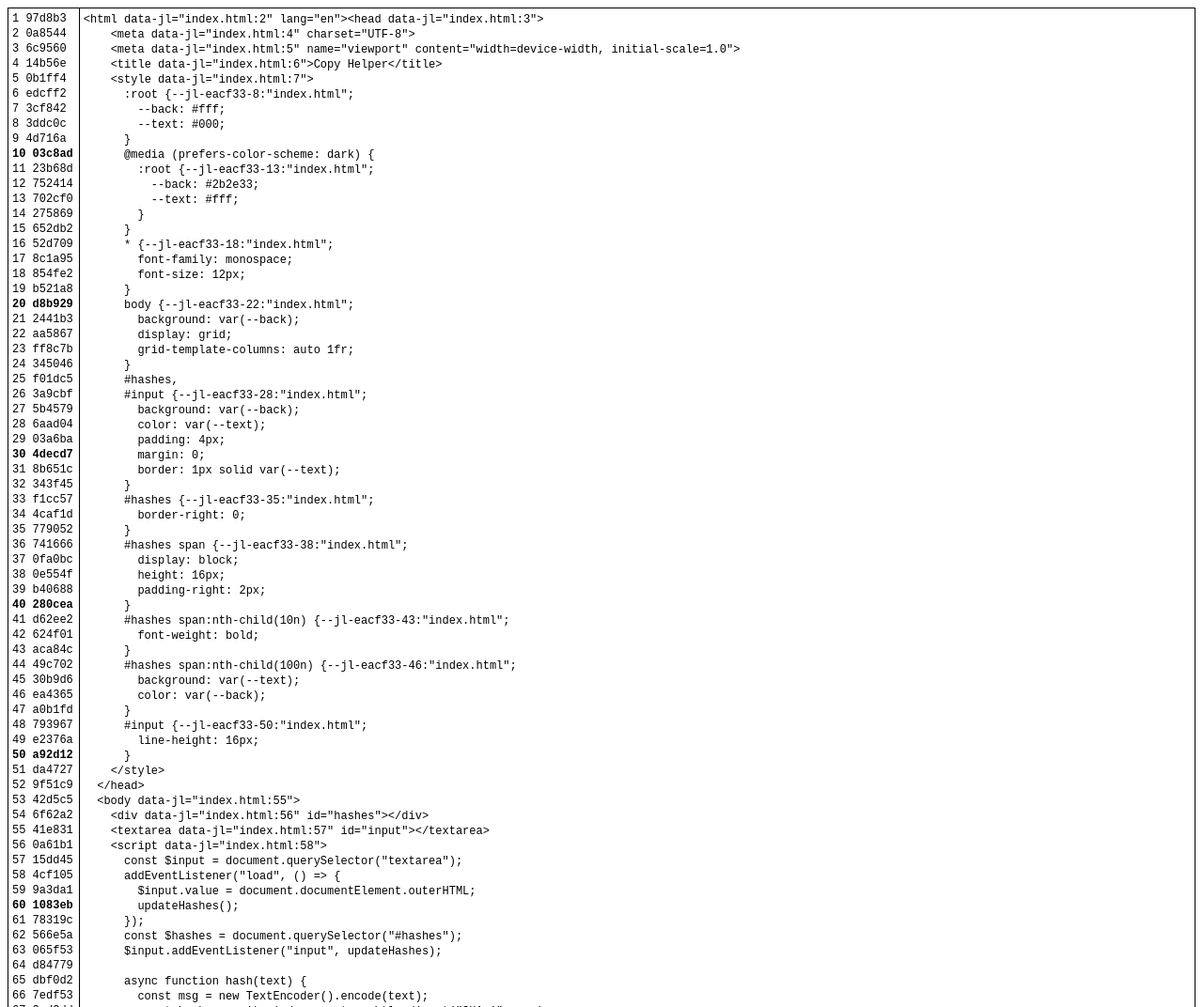
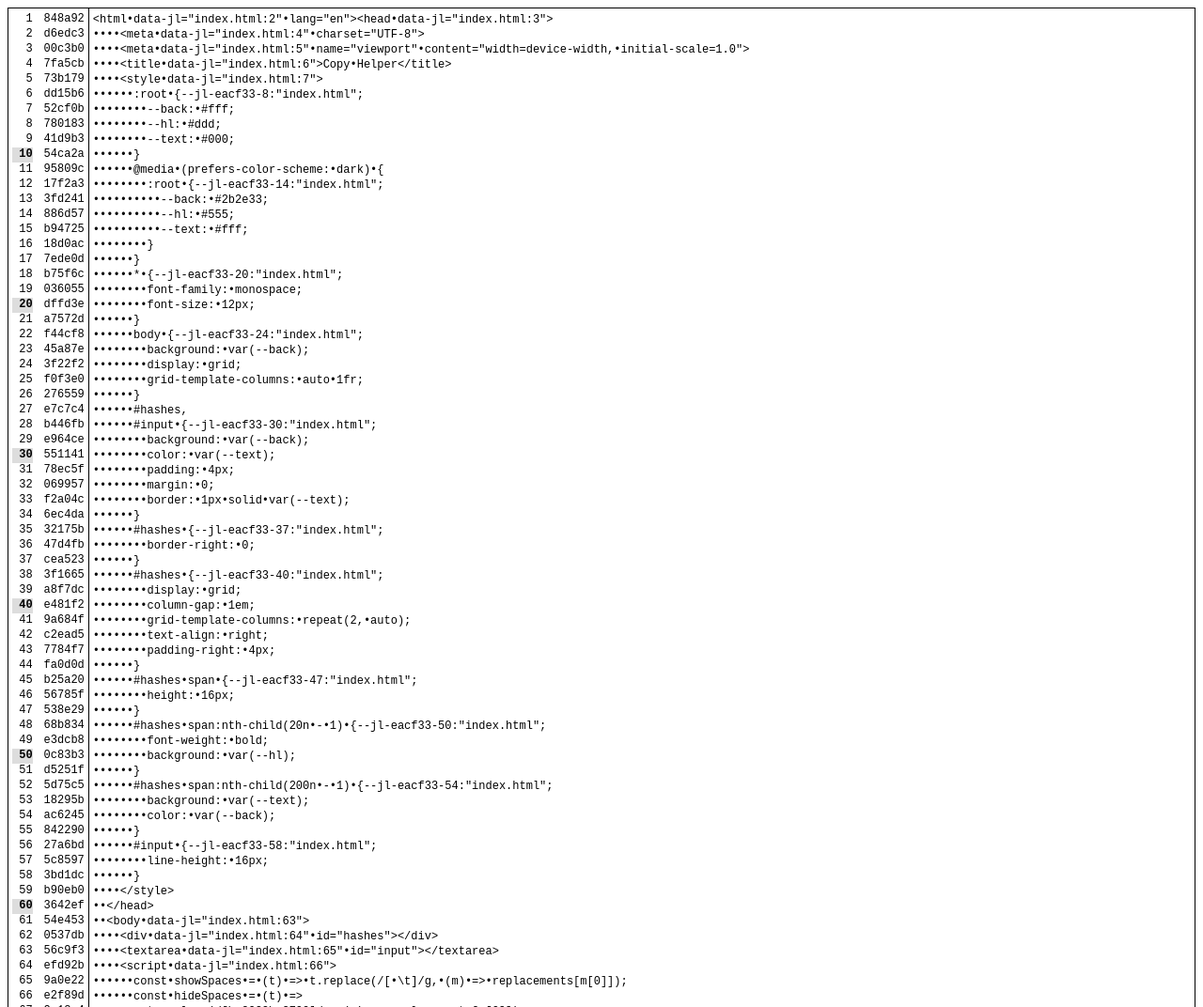
Before and after one commit to Gerrit0/copy-helper, a plain HTML site: page index.html in a window 1280 px wide. Shown: the top 1072 px of the page at 94% size. Drawn offline with Linux system fonts and the light colour scheme.

Commit message:
Update to include whitespace

```diff
--- a/index.html
+++ b/index.html
@@ -7,11 +7,13 @@
     <style>
       :root {
         --back: #fff;
+        --hl: #ddd;
         --text: #000;
       }
       @media (prefers-color-scheme: dark) {
         :root {
           --back: #2b2e33;
+          --hl: #555;
           --text: #fff;
         }
       }
@@ -35,15 +37,21 @@
       #hashes {
         border-right: 0;
       }
+      #hashes {
+        display: grid;
+        column-gap: 1em;
+        grid-template-columns: repeat(2, auto);
+        text-align: right;
+        padding-right: 4px;
+      }
       #hashes span {
-        display: block;
         height: 16px;
-        padding-right: 2px;
       }
-      #hashes span:nth-child(10n) {
+      #hashes span:nth-child(20n - 1) {
         font-weight: bold;
+        background: var(--hl);
       }
-      #hashes span:nth-child(100n) {
+      #hashes span:nth-child(200n - 1) {
         background: var(--text);
         color: var(--back);
       }
@@ -56,13 +64,31 @@
     <div id="hashes"></div>
     <textarea id="input"></textarea>
     <script>
+      const showSpaces = (t) => t.replace(/[ \t]/g, (m) => replacements[m[0]]);
+      const hideSpaces = (t) =>
+        t.replace(/[\u2022\u2799]/g, (m) => replacements[m[0]]);
+      const replacements = {
+        " ": "\u2022",
+        "\u2022": " ",
+        "\t": "\u2799",
+        "\u2799": "\t",
+      };
+
       const $input = document.querySelector("textarea");
+      const $hashes = document.querySelector("#hashes");
       addEventListener("load", () => {
-        $input.value = document.documentElement.outerHTML;
+        $input.value = showSpaces(document.documentElement.outerHTML);
         updateHashes();
       });
-      const $hashes = document.querySelector("#hashes");
       $input.addEventListener("input", updateHashes);
+      $input.addEventListener("mousedown", () => {
+        $input.value = hideSpaces($input.value);
+        updateHashes();
+      });
+      $input.addEventListener("blur", () => {
+        $input.value = showSpaces($input.value);
+        updateHashes();
+      });
 
       async function hash(text) {
         const msg = new TextEncoder().encode(text);
@@ -82,7 +108,7 @@
         }
         const hashes = await Promise.all(hashers);
         $hashes.innerHTML = hashes
-          .map((h, i) => `<span>${i + 1}\t${h}</span>`)
+          .map((h, i) => `<span>${i + 1}</span><span>${h}</span>`)
           .join("\n");
       }
     </script>
```
